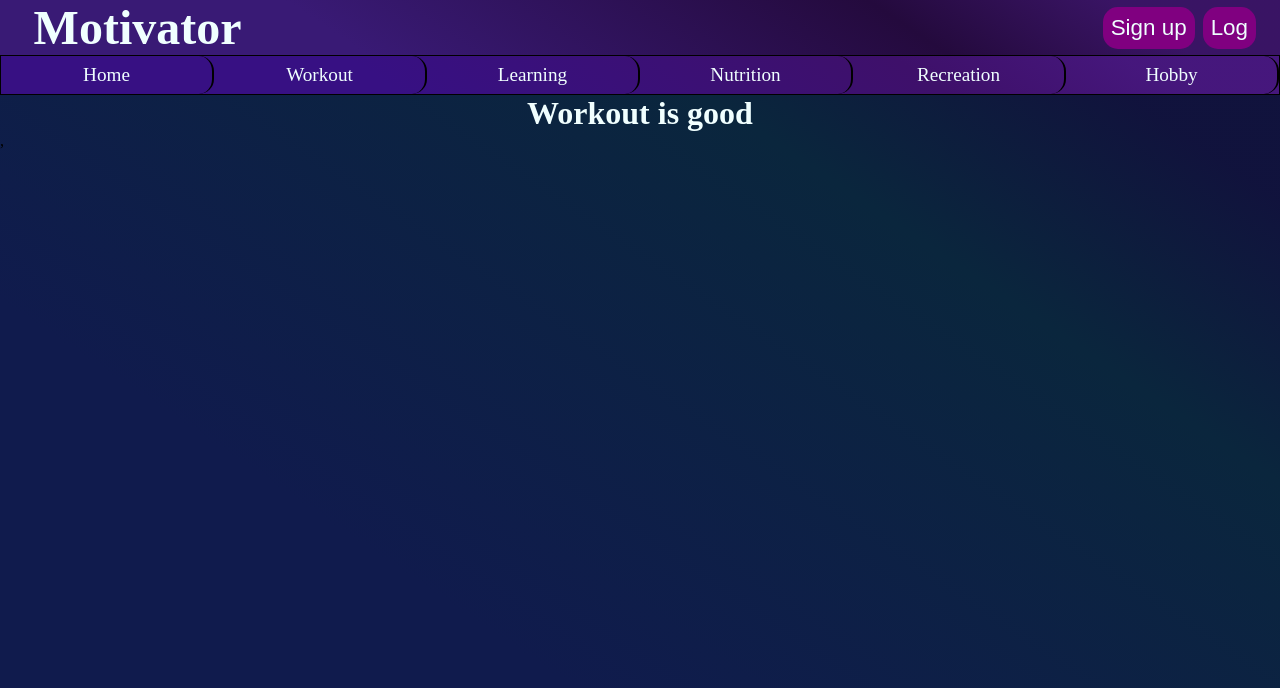
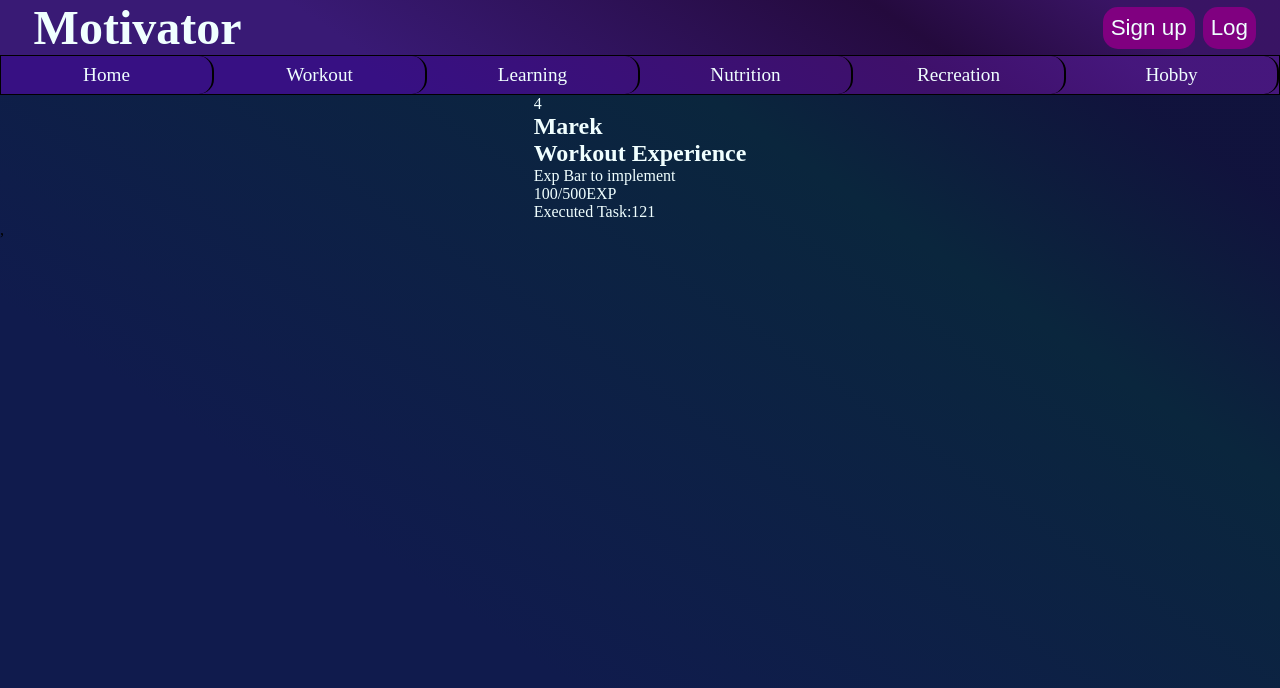
Before and after one commit to adamWatch/fester-front2, a React (Create React App) app: page /workout in a window 1280 px wide. Shown: the top 688 px of the page. Built offline with nearby package versions, Linux system fonts and the light colour scheme.

Commit message:
add ExpCard module

```diff
--- a/src/components/Workout/Workout.tsx
+++ b/src/components/Workout/Workout.tsx
@@ -1,5 +1,10 @@
 import React from 'react';
+import { ExpCard } from '../common/ExpCard/ExpCard';
 
 export function Workout() {
-  return <h1>Workout is good</h1>;
+  return (
+    <div className="container">
+      <ExpCard currLvl={4} category="Workout" userName="Marek" currExp={100} expToLvl={500} executedTask={121} />
+    </div>
+  );
 }
--- /dev/null
+++ b/src/components/common/ExpCard/ExpCard.tsx
@@ -0,0 +1,49 @@
+import React from 'react';
+
+interface Props{
+    currLvl:number;
+    category:string;
+    userName:string;
+    currExp:number;
+    expToLvl:number;
+    executedTask:number;
+}
+
+export function ExpCard(props:Props) {
+  const {
+    currLvl, category, userName, currExp, expToLvl, executedTask,
+  } = props;
+
+  return (
+    <div className="exp_card_container">
+      <div className="upp_panel">
+        <div className="curr_lvl_container">
+          <span className="curr_lvl">{currLvl}</span>
+        </div>
+        <div className="user_container">
+          <h2>{userName}</h2>
+        </div>
+      </div>
+      <h2>
+        {category}
+        {' '}
+        Experience
+      </h2>
+      <div className="exp_bar_container">
+        <div className="exp_bar">
+          Exp Bar to implement
+        </div>
+      </div>
+      <div className="curr_exp_container">
+        <span className="curr_exp">{currExp}</span>
+        /
+        <span className="curr_exp">{expToLvl}</span>
+        EXP
+      </div>
+      <div className="executed_task_container">
+        Executed Task:
+        <span className="executed_task">{executedTask}</span>
+      </div>
+    </div>
+  );
+}
```
